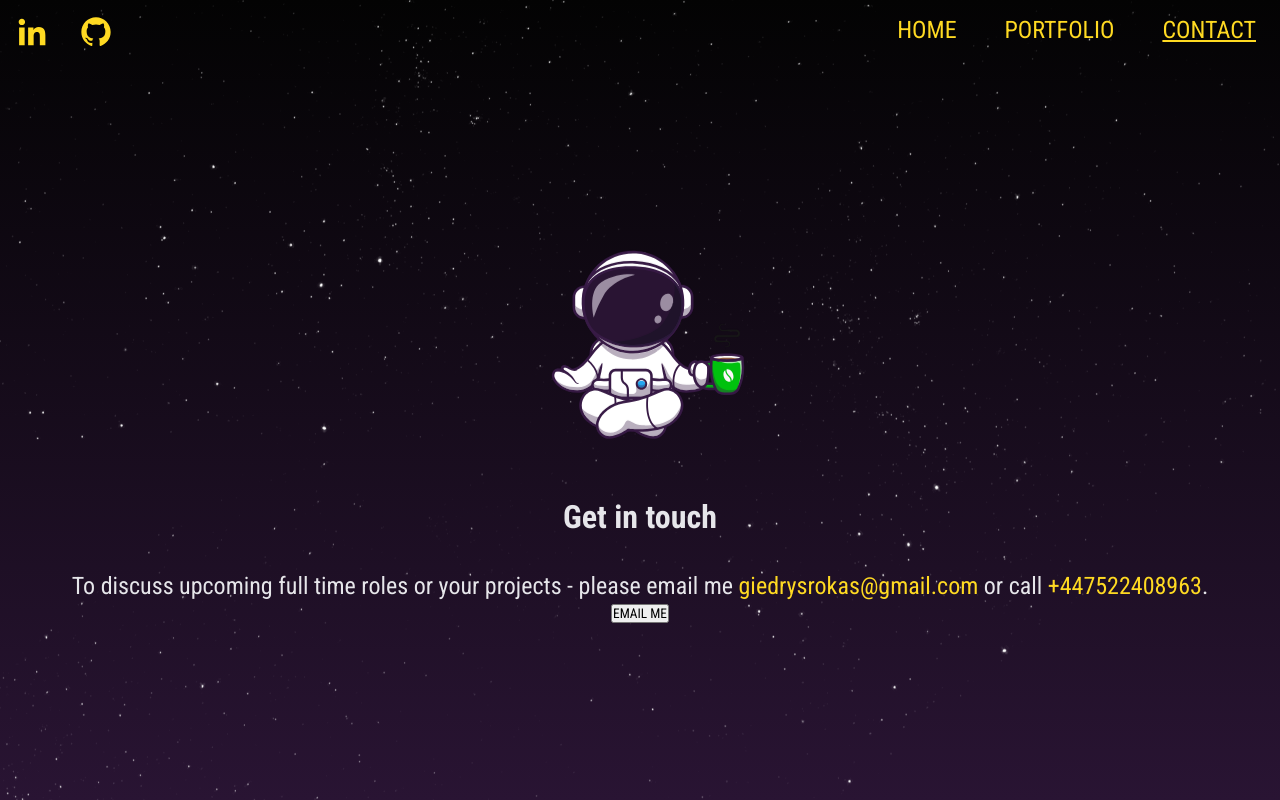
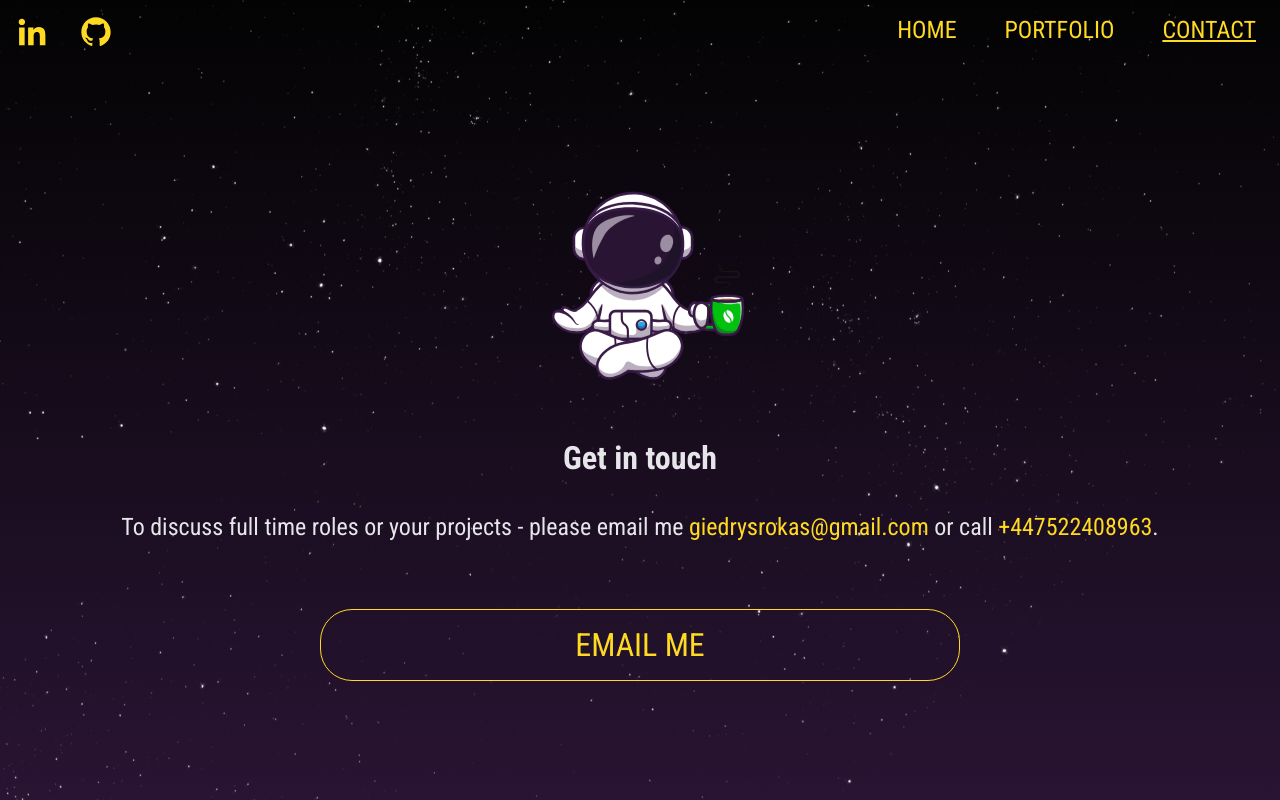
Before and after one commit to RokasGiedrys/astronaut-portfolio, a React (Create React App) app: page /contact in a window 1280 px wide. Built offline with nearby package versions, Linux system fonts and the light colour scheme; the HTML template or start-up script is replaced by a standard one.

Commit message:
contact page is done

```diff
--- a/src/components/button/button.component.jsx
+++ b/src/components/button/button.component.jsx
@@ -1,11 +1,13 @@
 import React from "react";
 import "../button/button.styles.scss";
 
-const Button = ({ title, resume, contact, pdf }) => (
+const Button = ({ title, resume, contact, link, target }) => (
   <button
-    className={`${resume ? "resume" : ""}${contact ? "contact" : ""} button`}
+    className={`${resume ? "resume" : ""}${contact ? "contact" : ""} main`}
   >
-    {title}
+    <a className='highlighted' href={link} target={target}>
+      {title}
+    </a>
   </button>
 );
 
--- a/src/components/button/button.styles.scss
+++ b/src/components/button/button.styles.scss
@@ -1,10 +1,9 @@
 @import "../../utils/name-variables.scss";
 
 button {
-  &.resume {
+  &.main {
     width: 50%;
     font-size: 2em;
-    color: $main-color;
     text-decoration: none;
     background-color: transparent;
     border-radius: 1em;
@@ -16,7 +15,6 @@ button {
     padding: 0.5em;
 
     &:hover {
-      color: $white-color;
       border-radius: 1em;
       border: 1px solid $white-color;
     }
@@ -46,45 +44,9 @@ button {
     @include for-size(smallest-only) {
       font-size: 1em;
     }
-  }
 
-  &.contact {
-    font-size: 1.25em;
-    color: $main-color;
-    text-decoration: none;
-    background-color: transparent;
-    border-radius: 1em;
-    border: 1px solid $main-color;
-    display: inline-block;
-    cursor: pointer;
-    margin-top: 2em;
-    font-weight: 500;
-    padding: 0.5em 1em;
-
-    &:hover {
-      color: $white-color;
-      border-radius: 1em;
-      border: 1px solid $white-color;
-    }
-    &:active {
-      position: relative;
-      top: 2px;
-    }
-
-    @include for-size(tablet-landscape) {
-    }
-
-    @include for-size(tablet-portrait) {
-    }
-
-    @include for-size(phone-only) {
-      margin: 0;
-    }
-
-    @include for-size(small-only) {
-    }
-
-    @include for-size(smallest-only) {
+    .highlighted {
+      color: $main-color;
     }
   }
 }
--- a/src/components/main-container/main-container.styles.scss
+++ b/src/components/main-container/main-container.styles.scss
@@ -64,7 +64,8 @@
       @include for-size(smallest-only) {
         margin-left: 0.5em;
       }
-
+      @include for-size(smallest-only) {
+      }
       .heading {
         display: flex;
         flex-direction: column;
@@ -123,9 +124,6 @@
             font-size: 1.5em;
             text-align: justify;
           }
-        }
-
-        @include for-size(smallest-only) {
         }
       }
 
--- a/src/components/main-container/main.container.component.jsx
+++ b/src/components/main-container/main.container.component.jsx
@@ -1,7 +1,8 @@
 import React from "react";
 import "../main-container/main-container.styles.scss";
+import Button from "../button/button.component";
 import { ReactComponent as HangingAstronaut } from "../../assets/astronaut_hanging.svg";
-import Button from "../button/button.component";
+import Pdf from "../../assets/rokas_giedrys_cv_2021_pdf.pdf";
 
 const MainContainer = () => (
   <div className='main-container'>
@@ -16,7 +17,7 @@ const MainContainer = () => (
           web apps using ReactJS, WordPress and has an experience working with
           native Android.
         </div>
-        <Button title='VIEW RESUME' resume />
+        <Button title='VIEW RESUME' resume link={Pdf} target='_blank' />
       </div>
       <div className='hanging-astronaut-container'>
         <HangingAstronaut className='astronaut' />
--- a/src/pages/contact-page/contact-page.component.jsx
+++ b/src/pages/contact-page/contact-page.component.jsx
@@ -11,7 +11,7 @@ const ContactPage = () => (
       </div>
       <h3 className='heading'>Get in touch</h3>
       <p className='subheading'>
-        To discuss upcoming full time roles or your projects - please email me{" "}
+        To discuss full time roles or your projects - please email me{" "}
         <a className='highlighted' href='mailto:giedrysrokas@gmail.com'>
           giedrysrokas@gmail.com
         </a>{" "}
@@ -21,7 +21,7 @@ const ContactPage = () => (
         </a>
         .
       </p>
-      <Button title='EMAIL ME' main />
+      <Button title='EMAIL ME' main link='mailto:giedrysrokas@gmail.com' />
     </div>
   </div>
 );
```
